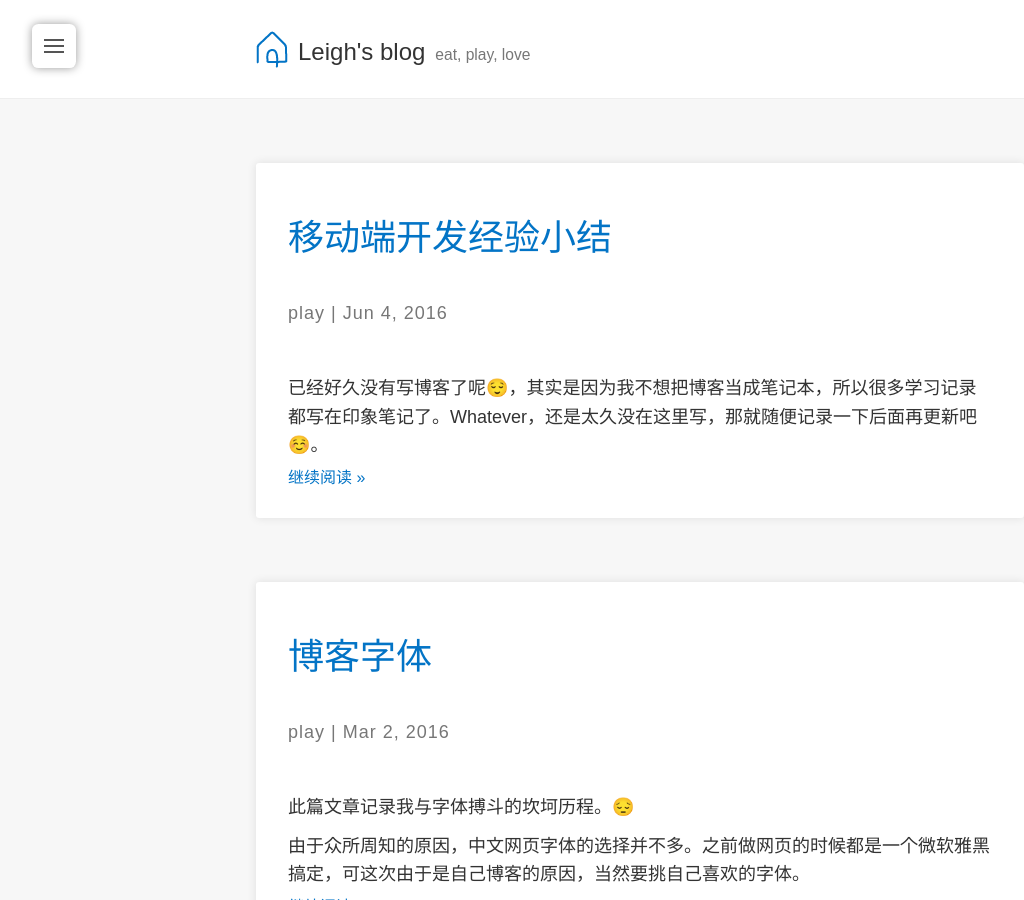
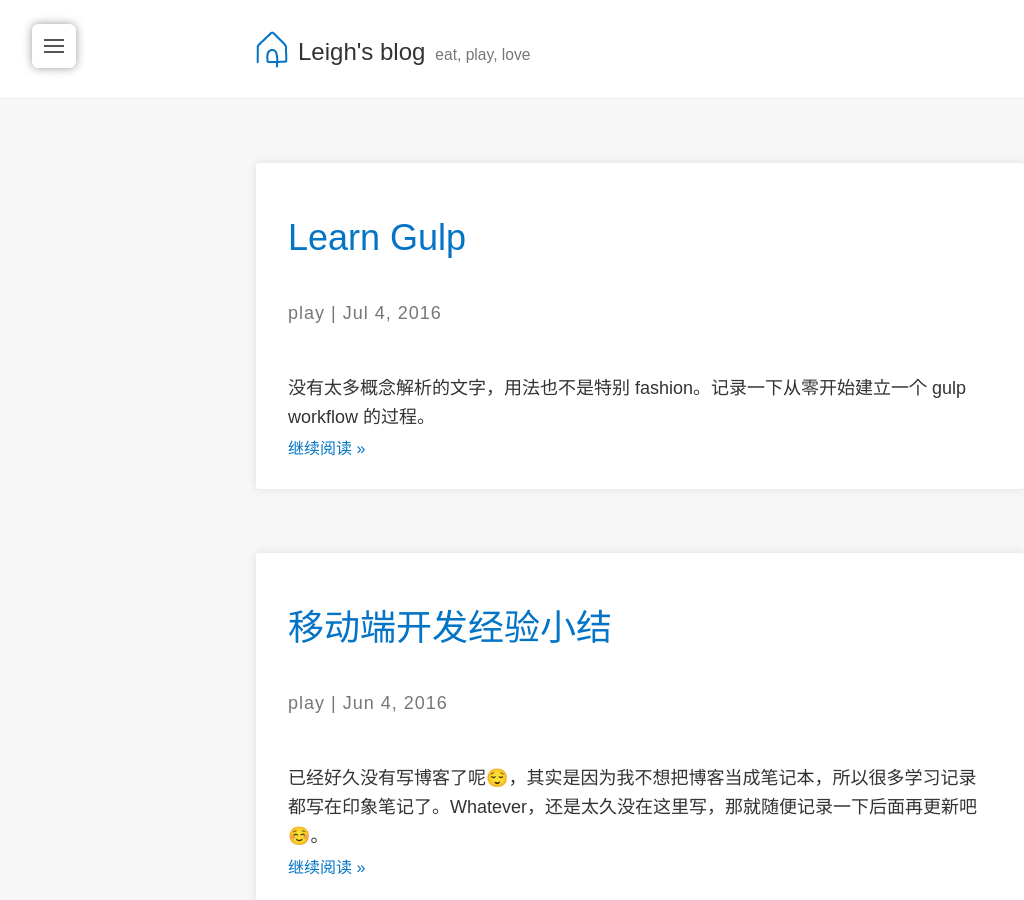
Before and after one commit to leighcc/ideal-waddle, a Jekyll site: the page built from index.html, in a window 1280 px wide and 900 px high. Shown: the whole window, without its empty margins (0-1024 px from the left). Built offline with Jekyll 4.4.1, drawn with Linux system fonts in a browser that asks for light colours; nearby versions of some CDN libraries; emoji names are drawn with the system emoji font; some web fonts are replaced; the list of posts is cut into pages by our own code; some of the changed lines change nothing that is shown.

Commit message:
new post

```diff
--- a/_config.yml
+++ b/_config.yml
@@ -33,6 +33,9 @@ theme:
 # Markdown文件解析器
 markdown: kramdown
 
+kramdown:
+  input: GFM
+
 # 摘要分隔符
 excerpt_separator: <!--more-->
 
--- /dev/null
+++ b/_posts/2016-07-04-Learn-Gulp.md
@@ -0,0 +1,222 @@
+---
+layout: post
+title:  "Learn Gulp"
+date:   2016-07-04 20:42:00
+categories: play
+comments: true
+---
+
+没有太多概念解析的文字，用法也不是特别 fashion。记录一下从零开始建立一个 gulp workflow 的过程。
+
+<!--more-->
+
+## 基础
+进入项目目录，输入 npm init ，会提示输入 name 等选项，按 Enter
+采用默认值，此操作会在项目根目录生成一个 package.json 文件，记录项目依赖。在 package.json 文件中最底下输入
+
+~~~javascript
+"devDependencies": {
+  	"gulp": "*"
+}
+~~~
+
+记得在上一项的后面加上逗号。* 表示安装 gulp 的最新版本。在命令行中输入 npm install ，node 就会自动扫描 package.json 中的信息并安装依赖。安装完成后，目录会生成一个 node_modules 目录，并且会有 gulp 。
+
+在根目录中新建一个 gulpfile.js 。为了将项目文件和依赖隔离开，可以新建一个 public 文件夹，将项目文件放进去。
+
+![directory](http://7xrci6.com1.z0.glb.clouddn.com/dir.png)
+在 gulpfile 中输入
+
+~~~javascript
+var gulp = require('gulp');
+
+// modifies styles
+gulp.task('styles', function () {
+	console.log('starting styles');
+});
+
+// modifies scripts
+gulp.task('scripts', function () {
+	console.log('starting scripts');
+});
+
+//runs all gulp tasks
+gulp.task('default', function () {
+	gulp.start('styles', 'scripts');
+});
+~~~
+
+ require 会将指定 mode_modules 里的模块包含进来。在命令行中输入 gulp [任务] 会执行特定的任务，输入 gulp 会执行 default 任务，也就是先执行 styles 任务，再执行 scripts 任务。
+
+接下来安装第一个 gulp 插件。命令行输入 npm install gulp-uglify --save-dev 。这样 node 不会扫描 package.json 文件，而是直接安装名叫 gulp-uglify 的插件， --save-dev 则会在 package.json 中添加 gulp-uglify 的依赖信息。 package.json 的意义在于，如果想在另一个项目中安装同样的依赖，不需要将 node_modules copy 过去，copy json 文件，然后命令行 npm install 即可。
+
+gulp-uglify 安装完成以后，在 gulpfile 中引入它， uglify = require('gulp-uglify') ， scripts 任务改为：
+
+~~~javascript
+gulp.task('scripts', function () {
+	console.log('starting scripts');
+	gulp.src('public/js/main.js')
+		.pipe(uglify())
+		.pipe(gulp.dest('public/build/js'));
+});
+~~~
+
+此任务会将压缩后的 js 文件输出到 build/js 文件夹中。记得要将 html 文件中引入的文件改为压缩后的 js 文件。
+
+## 监听和实时更新
+
+接下来建一个静态服务器。在根目录下新建一个 server.js 文件，并安装 connect 插件。
+
+~~~javascript
+var http = require('http'),
+	connect = require('connect'),
+	serveStatic = require('serve-static');
+	app = connect();
+
+app.use(serveStatic(__dirname + '/public'));
+
+http.createServer(app).listen(3000, function () {
+	console.log('server is live on port 3000!');
+});
+~~~
+ http 模块是包含在 node 里的，所以不需要额外安装。 app 代表了服务器， connect 方法会启动一个可配置的 mini connect 应用，放在服务器上。 app.use 告诉 connect 应用我们想要以 public 目录建立一个静态服务器。 __dirname 代表本文件所在的目录。服务器启动后会输入 server is live on port 3000! 。由于高版本的 NodeJS 不支持 connect ，所以还需要引入 serve-static 。命令行输入 node server.js 执行里面的内容。
+
+接下来我们需要监听 js 文件，一旦它发生修改，马上将其压缩。在 gulpfile 中添加以下内容：
+
+~~~javascript
+gulp.task('watch', function () {
+	gulp.watch('public/js/main.js',function () {
+		gulp.start('scripts');
+	});
+});
+~~~
+命令行输入 gulp watch 即可监听。
+
+实时更新。命令行 npm install gulp-livereload --save-dev 。修改 watch 和 scripts 任务。
+
+~~~javascript
+// modifies scripts
+gulp.task('scripts', function () {
+	console.log('starting scripts');
+	gulp.src('public/js/main.js')
+		.pipe(uglify())
+		.pipe(gulp.dest('public/build/js'))
+		.pipe(livereload());
+});
+
+// watches files
+gulp.task('watch', function () {
+	livereload.listen();
+
+	gulp.watch('public/js/main.js', ['scripts']);
+
+	gulp.watch('public/index.html')
+		.on('change', livereload.changed);
+});
+~~~
+
+livereload.listen(); 表示启动一个本地的 livereload 服务器。另外 gulp.watch 第二个参数可以是一个包含任务名的数组。在 index.html 中还需要引入一个 js 文件以保证浏览器和 livereload 服务器连接起来：
+ `<script type="application/javascript" src="http://localhost:35729/livereload.js"></script>`
+
+> 如果对 js 文件的刷新也像 html 文件那样， gulp.watch('public/js/main.js', ['scripts']).on('change', livereload.changed); ，会造成先刷新页面再压缩 js 文件。
+
+## CSS 和 SCSS
+
+下一步我们对 CSS 文件也进行处理（压缩和实时刷新）。在这里用到的插件是 gulp-minify-css ，同样作为依赖安装，引入， styles 任务变成：
+
+~~~javascript
+// modifies styles
+gulp.task('styles', function () {
+	console.log('starting styles');
+	gulp.src('public/css/styles.css')
+		.pipe(minifyCSS())
+		.pipe(gulp.dest('public/build/css/'))
+		.pipe(livereload());
+});
+~~~
+
+记得在 watch 任务中添加对 CSS 文件的监听，以及在 html 中引入 build 文件夹中的 CSS。
+
+接下来介绍的是自动给 CSS 属性添加兼容前缀。用到的插件为 gulp-autoprefixer ,跟前面一样，安装插件，引入。 styles 任务变成：
+
+~~~javascript
+// modifies styles
+gulp.task('styles', function () {
+	console.log('starting styles');
+	gulp.src('public/css/styles.css')
+		.pipe(prefix('chrome 29'))
+		.pipe(minifyCSS())
+		.pipe(gulp.dest('public/build/css/'))
+		.pipe(livereload());
+});
+~~~
+
+ autoprefixer 使用时需要输入参数，以指定目标兼容浏览器，参数的写法参照[这里](https://github.com/ai/browserslist#queries)。
+
+假如有一些第三方的 CSS 文件需要引入，为了减少 http 的请求数，需要把它们合并成一个文件。用到的插件是 gulp-concat-css 。把第三方的文件放在 public 文件夹下的 vendor 文件夹。新建任务如下：
+
+~~~javascript
+// modifies vendor styles
+gulp.task("styles:vendor", function () {
+	gulp.src('public/vendor/css/**/*.css')
+		.pipe(concatCSS('vendor.min.css'))
+		.pipe(minifyCSS())
+		.pipe(gulp.dest('public/build/css/'))
+		.pipe(livereload());
+});
+~~~
+
+并在 watch 任务里增加监听 vendor 的文件。注意在 html 文件里引入新的 CSS 文件，并且要放在自己写的 CSS 文件上方。
+
+接下来我们将 SCSS 文件编译成 CSS 文件。插件名字叫做 gulp-sass （由于在 windows 和 mac 中安装 gulp-sass 太麻烦[参考这里][1]，我改用了 gulp-ruby-sass ）
+
+~~~javascript
+gulp.task('styles', function () {
+	console.log('starting styles');
+	return sass('public/css/styles.scss', {stopOnError: false})
+		.on('error', sass.logError)
+		.pipe(prefix('chrome 29'))
+		.pipe(minifyCSS())
+		.pipe(gulp.dest('public/build/css/'))
+		.pipe(livereload());
+});
+~~~
+
+ gulp-ruby-sass 需要安装 ruby 和 sass >= 3.4。除此之外 win 7 还需要添加一个环境变量：控制面板 > 系统和安全 > 系统 > 更改设置 > 高级 > 环境变量... 添加一个变量名为 path，值为 D:\Ruby22-x64\bin 的环境变量。最后重启 node.js 命令提示行。注意 sass 中的选项，可使 SCSS 文件中出现错误时，输出错误信息，而且不中断 gulp 的执行。
+
+## JavaScript
+
+ gulp-jshint 是一款用于检查 JS 文件中的错误的工具。
+
+~~~javascript
+gulp.task('scripts', function () {
+	console.log('starting scripts');
+	gulp.src('public/js/main.js')
+		.pipe(jshint())
+		.pipe(jshint.reporter('default'))
+		.pipe(jshint.reporter('fail'))
+		.on('error', function () {
+			this.emit('end');
+		})
+		.pipe(uglify())
+		.pipe(gulp.dest('public/build/js/'))
+		.pipe(livereload());
+});
+~~~
+
+第一行只是检查 JS 文件中的错误，第二行用默认的 reporter 将错误信息在命令行中输出。第四行在出错时中止 jshint，而不是中止 gulp，使得不用重启 gulp。
+
+用自定义的 reporter 可以美化 jshint 输出的信息。插件名字叫 jshint-stylish 。只需将 reporter 里的 default 字符串换成对应的插件变量即可。
+
+~~~javascript
+.pipe(jshint.reporter(stylish))
+~~~
+
+跟 CSS 一样，需要把几个 JS 文件连接起来，插件名字叫 gulp--concat 。注意要在 jshint 后面使用。参数为输出的文件名称。
+
+~~~javascript
+.pipe(concat('scripts.min.js'))
+~~~
+
+
+  [1]: https://github.com/cycold/cycold.github.io/issues/29
```
